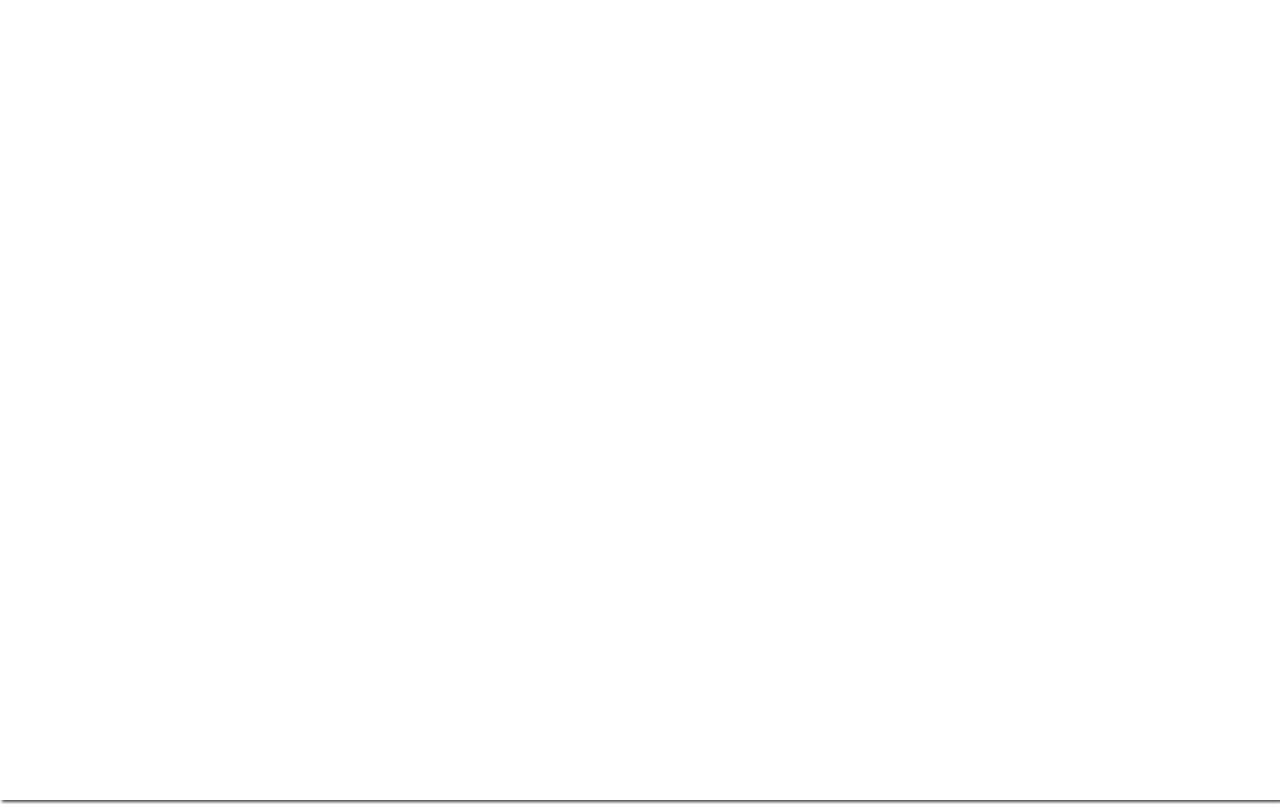
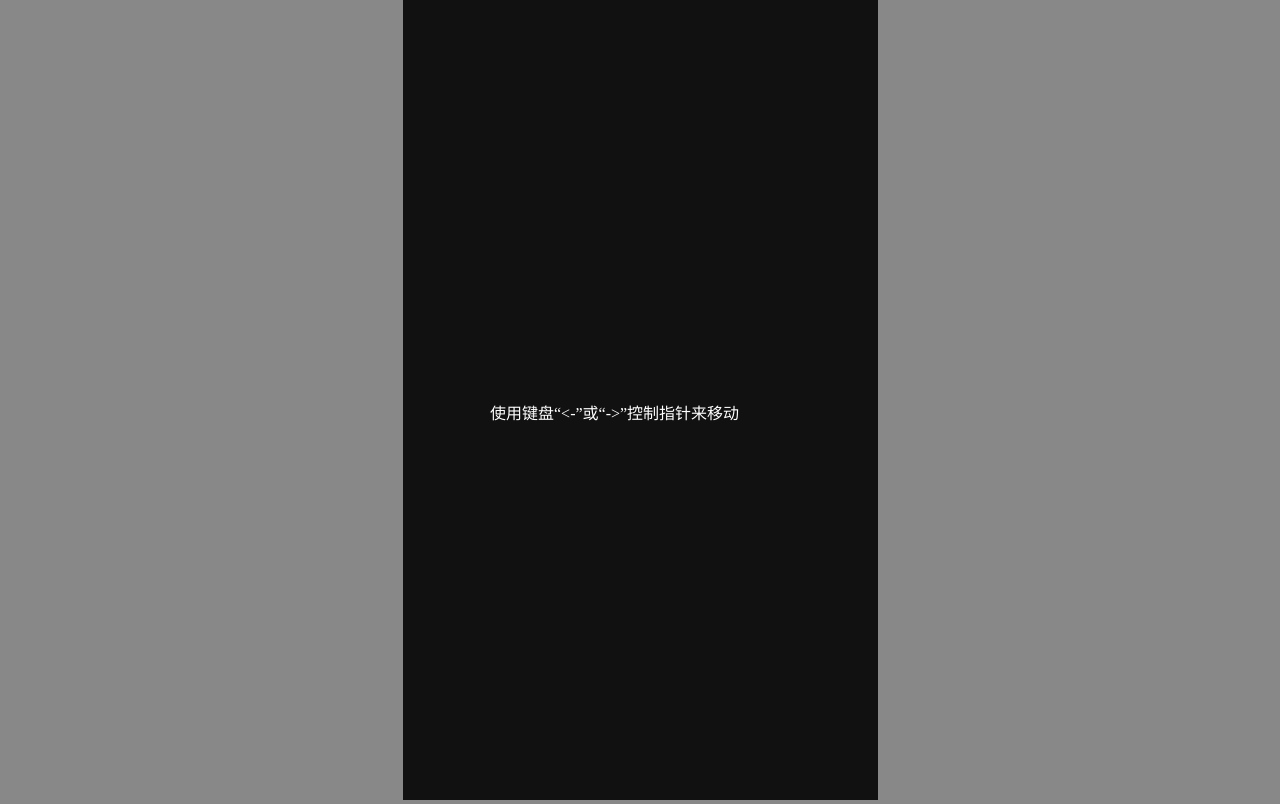
Before and after one commit to Y-Bingo/Pratice-Games, a plain HTML site: page 泡泡龙/index.html in a window 1280 px wide. Drawn offline with Linux system fonts and the light colour scheme.

Commit message:
调整泡泡龙canvas提交

```diff
--- /dev/null
+++ b/泡泡龙/core.js
@@ -0,0 +1,70 @@
+/**
+ * 游戏配置 以及初始化环境
+ */
+
+
+/**canvas */
+const CVS = document.querySelector( "#canvas" );
+/** 游戏宽度 */
+const STAGE_WIDTH = CVS.width;
+/*  游戏宽度*/
+const STAGE_HEIGHT = CVS.height;
+
+/** 屏幕宽度 */
+let SCREEN_WIDTH = STAGE_WIDTH;
+
+/** 屏幕高度 */
+let SCREEN_HEIGHT = STAGE_HEIGHT;
+
+// 适配方案
+let designWidth = CVS.width; // 设计宽度为640
+
+let designHeight = CVS.height; // 设计高度为1136
+
+let viewWidth = document.documentElement.clientWidth; // 获取浏览器可视区域宽度
+
+let viewHeight = document.documentElement.clientHeight; // 获取浏览器可视区域高度
+
+// let mmScale = designWidth / designHeight;       // 设计宽高比
+// let scale = viewWidth / designWidth;            // 缩放因子
+// CVS.width = designWidth;
+// CVS.height = designHeight;
+
+setSize( CVS, designWidth, designHeight, viewWidth, viewHeight );
+window.onresize = onResize;
+
+function onResize( self, ev ) {
+    let vw = document.documentElement.clientWidth;
+    let vh = document.documentElement.clientHeight;
+    setSize( CVS, designWidth, designHeight, vw, vh );
+}
+
+/**
+ * 设置size
+ * @param cav   canvas 对象
+ * @param dw    设计宽度
+ * @param dh    设计高度
+ * @param sw    屏幕宽度
+ * @param sh    屏幕高度
+ */
+function setSize( cav, dw, dh, sw, sh ) {
+    let ds = dw / dh;
+    let vs = sw / sh;
+
+    let nw = 0, nh = 0;
+    if ( vs > ds ) {
+        nw = Math.ceil( sh * ds );
+        nh = sh;
+    } else if ( vs <= ds ) {
+        nw = sw;
+        nh = Math.ceil( sw / ds );
+    }
+
+    cav.style.width = nw + "px";
+    cav.style.height = nh + "px";
+
+    SCREEN_WIDTH = nw;
+    SCREEN_HEIGHT = nh;
+
+    console.log( "执行一次" );
+}
--- a/泡泡龙/index.html
+++ b/泡泡龙/index.html
@@ -1,5 +1,6 @@
 <!DOCTYPE html>
 <html lang="en">
+
     <head>
         <meta charset="UTF-8">
         <meta name="viewport" content="width=device-width, initial-scale=1.0">
@@ -10,19 +11,61 @@
                 margin: 0px;
                 padding: 0px;
             }
-        body, html {
+
+            body,
+            html {
+                -ms-touch-action: none;
+                background: #888888;
+                padding: 0;
+                border: 0;
+                margin: 0;
                 height: 100%;
             }
 
-        canvas {
+            .game {
+                display: inline-block;
+                width: 100%;
+                height: 100%;
                 margin: 0 auto;
-            box-shadow: -2px -5px 5px #666, 2px 2px 3px #454545;
+                background: #888888;
+                position: relative;
+                text-align: center;
+                /* vertical-align: middle; */
             }
 
+            #canvas {
+                /* display: block; */
+                position: absolute;
+                left: 0;
+                right: 0;
+                top: 0;
+                bottom: 0;
+                margin: auto;
+                cursor: pointer;
+                background: #111111;
+            }
+
+            .dec {
+                display: block;
+                width: 300px;
+                position: absolute;
+                color: #fff;
+                left: 50%;
+                top: 50%;
+                margin-left: -150px;
+            }
         </style>
     </head>
+
     <body>
-    <canvas id="canvas" width="414" height="736" >泡泡龙小游戏</canvas>
+        <div class="game" data-entry-class="Main">
+            <canvas id="canvas" width="640" height="1080">泡泡龙小游戏</canvas>
+        </div>
+        <div class="dec">
+            <p>使用键盘“<-”或“->”控制指针来移动</p>
+        </div>
     </body>
-<script type="module" src="./main.js" ></script>
+    <script src="./core.js"></script>
+    <script type="module" src="./main.js"></script>
+
 </html>
--- a/泡泡龙/js/base/Config.js
+++ b/泡泡龙/js/base/Config.js
@@ -17,12 +17,12 @@ export const MAX_ANGLE = 70;
 // 最小角度
 export const MIN_ANGLE = -70;
 // 泡泡飞行速度
-export const BUBBLE_FLY_SPEED = 12 ;
+export const BUBBLE_FLY_SPEED = 12;
 
 export const table = [
-    [ 1, 2, 3, 4, 4, 2, 4, 1 ],
-     [ 2, 3, 4, 0, 2, 4, 1 ],
-    [ 1, 2, 0, 0, 0, 2, 4, 1 ],
-     [ 1, 0, 4, 0, 2, 4, 0 ],
-    [ 2, 4, 4, 4, 2, 4, 0, 4 ]
+    [ 1, 2, 3, 4, 4, 2, 4, 1, 1, 1, 4, 5, 1 ],
+    [ 2, 3, 4, 0, 2, 4, 1, 2, 3, 4, 2, 2 ],
+    [ 1, 2, 0, 0, 0, 2, 4, 1, 0, 0, 2, 2, 3, 3 ],
+    [ 1, 0, 4, 0, 2, 4, 0, 4, 3, 4, 4, 2, ],
+    [ 2, 4, 4, 4, 2, 4, 0, 4, 4, 3 ]
 ];
--- a/泡泡龙/js/base/SpriteMrg.js
+++ b/泡泡龙/js/base/SpriteMrg.js
@@ -102,13 +102,13 @@ export class SpriteMrg {
     // 适配屏幕
     adapter () {
         // let maxWidth = Math.min( window.innerWidth, ORI_WINDOW.width );
-        let maxWidth = window.innerWidth;
+        // let maxWidth = window.innerWidth;
         // 缩放比
-        this.scale = maxWidth / ORI_WINDOW.width;
+        this.scale = 1;
     }
 }
 
 const ORI_WINDOW = {
-    width: 400,
-    height: 711
+    width: 640,
+    height: 1136
 }
--- a/泡泡龙/js/ui/Pointer.js
+++ b/泡泡龙/js/ui/Pointer.js
@@ -12,20 +12,18 @@ export class Pointer {
         this.height = this.img.height;
         this.angle = 0;
         // 设置精灵的锚点
-        this.anchoOffsetX = window.innerWidth / 2;
-        this.anchoOffsetY = window.innerHeight - 31;
+        this.anchoOffsetX = designWidth / 2;
+        this.anchoOffsetY = designHeight - this.height + 84;
     }
 
-    draw ( x, y ) {
+    draw( x, y ) {
         // let angle = this.angle ;
         this.ctx.save();
-        this.x = x - this.anchoOffsetX || window.innerWidth / 2 - this.width / 2;
-        this.y = y - this.anchoOffsetY || window.innerHeight - this.height;
-        if ( !this.ctx )
-        {
+        this.x = x - this.anchoOffsetX || designWidth / 2 - this.width / 2;
+        this.y = y - this.anchoOffsetY || designHeight - this.height + 2;
+        if ( !this.ctx ) {
             console.log( "该精灵还没有注册到精灵管理" );
-        } else
-        {
+        } else {
             let traX = this.anchoOffsetX;
             let traY = this.anchoOffsetY;
             this.ctx.translate( traX, traY );
@@ -46,7 +44,7 @@ export class Pointer {
         }
     }
 
-    rotation ( angle ) {
+    rotation( angle ) {
         this.angle = angle * Math.PI / 180;
         // this.ctx.save();
         // // this.ctx.translate( window.innerWidth / 2, window.innerHeight / 2 );
--- a/泡泡龙/main.js
+++ b/泡泡龙/main.js
@@ -26,8 +26,8 @@ export class Main {
         this.spriteMrg.canvas = this.canvas;
         this.spriteMrg.ctx = this.ctx;
         // 适配canvas
-        this.canvas.width = window.innerWidth;
-        this.canvas.height = window.innerHeight;
+        // this.canvas.width = window.innerWidth;
+        // this.canvas.height = window.innerHeight;
         RES.createResMrg( res ).onResourceCompelte( ( resEvent ) => {
             this.creatScene();
         } );
@@ -57,7 +57,7 @@ export class Main {
         SpriteMrg.add( "deadLine", new DeadLine() ).draw( 0, SpriteMrg.get( "pointer" ).y );
         // 创建待发泡泡
         let curBubble = SpriteMrg.add( "cur_bubble", new Bubble( 2 ) );
-        curBubble.draw( ( window.innerWidth - curBubble.width ) / 2, window.innerHeight - curBubble.height );
+        curBubble.draw( ( designWidth - curBubble.width ) / 2, designHeight- curBubble.height );
         // 实例化导演类
         this.director = new Director();
         this.director.ctx = this.ctx;
```
Also changed, not shown: 泡泡龙/js/Director.js (+47 -68 lines). Lines whose indentation alone changed are shown as unchanged.
